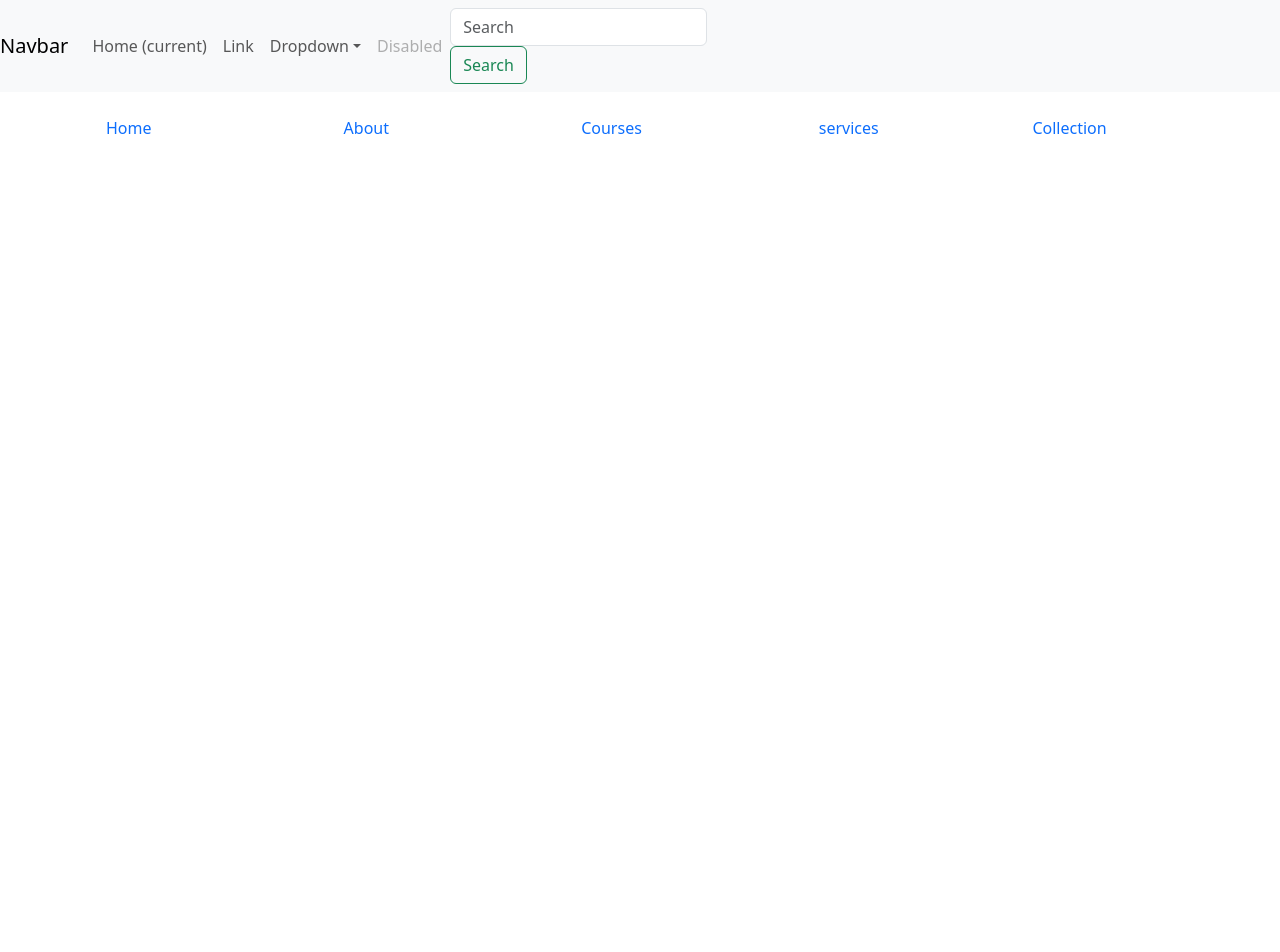
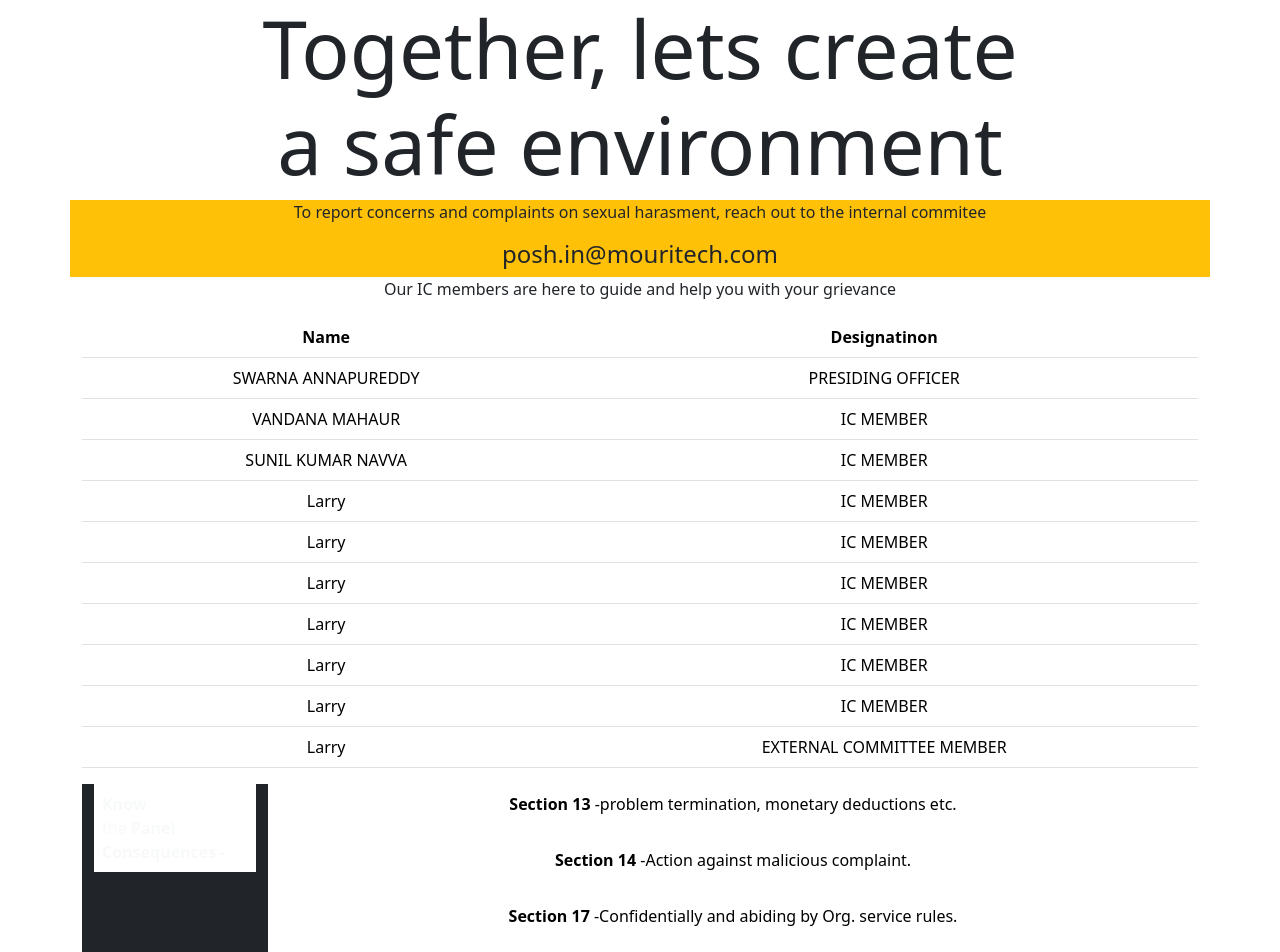
Before and after one commit to reddiprakasht/Mouritech-intern-reddi, a React (Create React App) app in the folder myapp/: page / in a window 1280 px wide. Shown: the top 952 px of the page. Before the commit the page ends 800 px from the top, so only its background shows below. Built offline with nearby package versions, Linux system fonts and the light colour scheme.

Commit message:
day 2709 last commit

```diff
--- a/myapp/package.json
+++ b/myapp/package.json
@@ -8,6 +8,8 @@
     "@testing-library/react": "^13.4.0",
     "@testing-library/user-event": "^13.5.0",
     "bootstrap": "^5.3.3",
+    "jquery": "^3.7.1",
+    "popper.js": "^1.16.1",
     "react": "^18.3.1",
     "react-dom": "^18.3.1",
     "react-router-dom": "^6.26.2",
--- a/myapp/src/App.js
+++ b/myapp/src/App.js
@@ -1,90 +1,90 @@
 
 import { createContext } from "react";
-import "./style.css"
+import "./style.css";
 
-import { BrowserRouter, Routes, Route, Link } from 'react-router-dom'
+import { BrowserRouter, Routes, Route, Link } from 'react-router-dom';
 import AboutRouting2309 from "./Components/AboutRouting2309";
 import CoursesRouting2309 from "./Components/CoursesRouting2309";
 import Servicesroute2309 from "./Components/Servicesroute2309";
 import Collectionrouting2309 from "./Components/Collectionrouting2309";
 import Maincontent2309 from "./Components/Maincontent2309";
+import Task2709mouritech from "./Components/Task2709mouritech";
 
-
-export const context = createContext()
+export const context = createContext();
 
 const App = () => {
+    return (
+      <Task2709mouritech/>
+        // <BrowserRouter>
+        //     <nav className="navbar navbar-expand-lg navbar-light bg-dark">
+        //         <button
+        //             className="navbar-toggler"
+        //             type="button"
+        //             data-bs-toggle="collapse"
+        //             data-bs-target="#navbarSupportedContent"
+        //             aria-controls="navbarSupportedContent"
+        //             aria-expanded="false"
+        //             aria-label="Toggle navigation"
+        //         >
+        //             <span className="navbar-toggler-icon"></span>
+        //         </button>
 
-
-
-    return (
-        <>
-            <BrowserRouter>
-
-            <nav class="navbar navbar-expand-lg navbar-light bg-light">
-  <a class="navbar-brand" href="#">Navbar</a>
-  <button class="navbar-toggler" type="button" data-toggle="collapse" data-target="#navbarSupportedContent" aria-controls="navbarSupportedContent" aria-expanded="false" aria-label="Toggle navigation">
-    <span class="navbar-toggler-icon"></span>
-  </button>
-
-  <div class="collapse navbar-collapse" id="navbarSupportedContent">
-    <ul class="navbar-nav mr-auto">
-      <li class="nav-item active">
-        <a class="nav-link" href="#">Home <span class="sr-only">(current)</span></a>
-      </li>
-      <li class="nav-item">
-        <a class="nav-link" href="#">Link</a>
-      </li>
-      <li class="nav-item dropdown">
-        <a class="nav-link dropdown-toggle" href="#" id="navbarDropdown" role="button" data-toggle="dropdown" aria-haspopup="true" aria-expanded="false">
-          Dropdown
-        </a>
-        <div class="dropdown-menu" aria-labelledby="navbarDropdown">
-          <a class="dropdown-item" href="#">Action</a>
-          <a class="dropdown-item" href="#">Another action</a>
-          <div class="dropdown-divider"></div>
-          <a class="dropdown-item" href="#">Something else here</a>
-        </div>
-      </li>
-      <li class="nav-item">
-        <a class="nav-link disabled" href="#">Disabled</a>
-      </li>
-    </ul>
-    <form class="form-inline my-2 my-lg-0">
-      <input class="form-control mr-sm-2" type="search" placeholder="Search" aria-label="Search"/>
-      <button class="btn btn-outline-success my-2 my-sm-0" type="submit">Search</button>
-    </form>
-  </div>
-</nav>
-                <div className="container mt-4" >
-                    <div className="row">
-                        <Link to='/main' className="text-decoration-none mx-4 col"> Home</Link>
-                        <Link to='/about' className="text-decoration-none mx-4 col">About</Link>
-                        <Link to='/Courses' className="text-decoration-none mx-4 col">Courses</Link>
-                        <Link to='/services' className="text-decoration-none mx-4 col" >services</Link>
-                        <Link to='/collections' className="text-decoration-none col">Collection</Link>
-                    </div>
-
-
-
-
-                    <div className="row">
-                        <div className="col">
-                            <Routes>
-                                <Route path='/main' element={<Maincontent2309 />} />
-                                <Route path='/about' element={<AboutRouting2309 />} />
-                                <Route path='/courses' element={<CoursesRouting2309 />} />
-                                <Route path='/services' element={<Servicesroute2309 />} />
-                                <Route path='/collections' element={<Collectionrouting2309 />} />
-                            </Routes>
-                        </div>
-                    </div>
-
-
-                </div>
-
-            </BrowserRouter>
-
-        </>
+        //         <div className="collapse navbar-collapse" id="navbarSupportedContent">
+        //             <ul className="navbar-nav mr-auto">
+        //                 <li className="nav-item active">
+        //                     <Link to='/main' className="text-decoration-none mx-4 col">Home</Link>
+        //                 </li>
+        //                 <li className="nav-item">
+        //                     <Link to='/about' className="text-decoration-none mx-4 col">About</Link>
+        //                 </li>
+        //                 <li className="nav-item">
+        //                     <Link to='/courses' className="text-decoration-none mx-4 col">Courses</Link>
+        //                 </li>
+        //                 <li className="nav-item">
+        //                     <Link to='/services' className="text-decoration-none mx-4 col">Services</Link>
+        //                 </li>
+        //                 <li className="nav-item">
+        //                     <Link to='/collections' className="text-decoration-none col">Collection</Link>
+        //                 </li>
+        //                 <li className="nav-item dropdown">
+        //                     <Link
+        //                         className="nav-link dropdown-toggle"
+        //                         to="#"
+        //                         id="navbarDropdown"
+        //                         role="button"
+        //                         data-bs-toggle="dropdown"
+        //                         aria-expanded="false"
+        //                     >
+        //                         Dropdown
+        //                     </Link>
+        //                     <ul className="dropdown-menu" aria-labelledby="navbarDropdown">
+        //                         <li><Link className="dropdown-item" to="/courses">Action</Link></li>
+        //                         <li><Link className="dropdown-item" to="/">Another action</Link></li>
+        //                         <li><hr className="dropdown-divider" /></li>
+        //                         <li><Link className="dropdown-item" to="/">Something else here</Link></li>
+        //                     </ul>
+        //                 </li>
+        //             </ul>
+        //             <form className="form-inline my-2 my-lg-0 d-flex justify-content-end">
+        //                 <input className="form-control mr-sm-2" type="search" placeholder="Search" aria-label="Search" />
+        //                 <button className="btn btn-outline-success my-2 my-sm-0" type="submit">Search</button>
+        //             </form>
+        //         </div>
+        //     </nav>
+        //     <div className="container mt-4">
+        //         <div className="row">
+        //             <div className="col">
+        //                 <Routes>
+        //                     <Route path='/main' element={<Maincontent2309 />} />
+        //                     <Route path='/about' element={<AboutRouting2309 />} />
+        //                     <Route path='/courses' element={<CoursesRouting2309 />} />
+        //                     <Route path='/services' element={<Servicesroute2309 />} />
+        //                     <Route path='/collections' element={<Collectionrouting2309 />} />
+        //                 </Routes>
+        //             </div>
+        //         </div>
+        //     </div>
+        // </BrowserRouter>
     );
 };
 
--- /dev/null
+++ b/myapp/src/Components/Task2709mouritech.js
@@ -0,0 +1,134 @@
+import React from 'react'
+
+export default function Task2709mouritech() {
+    return (
+        <>
+            <div className='container text-center'>
+                <div className=' row' >
+                   <h1 className='display-1'> Together, lets create <br /> a safe environment </h1>
+                </div>
+
+                <div className='row bg-warning'>
+                    <p>
+                        To report concerns and complaints on sexual harasment, reach out to the internal commitee
+                    </p>
+                    <br />
+                    <i class="fa-solid fa-envelope"></i> <h4>posh.in@mouritech.com</h4>
+                </div>
+                <div className='row'>
+                    <p>Our IC members are here to guide and help you with your grievance</p>
+                </div>
+
+
+                <table class="table">
+                    <thead>
+                        <tr>
+
+                            <th scope="col">Name</th>
+                            <th scope="col">Designatinon</th>
+                        </tr>
+                    </thead>
+                    <tbody>
+                        <tr>
+                            {/* <th scope="row">1</th> */}
+                            <td>SWARNA ANNAPUREDDY</td>
+                            <td>PRESIDING OFFICER</td>
+
+                        </tr>
+                        <tr>
+                            {/* <th scope="row">2</th> */}
+                            <td>VANDANA MAHAUR</td>
+                            <td>IC MEMBER</td>
+
+                        </tr>
+                        <tr>
+                            {/* <th scope="row">3</th> */}
+                            <td>SUNIL KUMAR NAVVA</td>
+                            <td>IC MEMBER</td>
+
+                        </tr>
+                        <tr>
+                            {/* <th scope="row">4</th> */}
+                            <td>Larry</td>
+                            <td>IC MEMBER</td>
+
+                        </tr>
+                        <tr>
+                            {/* <th scope="row">5</th> */}
+                            <td>Larry</td>
+                            <td>IC MEMBER</td>
+
+                        </tr>
+                        <tr>
+                            {/* <th scope="row">6</th> */}
+                            <td>Larry</td>
+                            <td>IC MEMBER</td>
+
+                        </tr>
+                        <tr>
+                            {/* <th scope="row">7</th> */}
+                            <td>Larry</td>
+                            <td>IC MEMBER</td>
+
+                        </tr>
+                        <tr>
+                            {/* <th scope="row">8</th> */}
+                            <td>Larry</td>
+                            <td>IC MEMBER</td>
+
+                        </tr>
+                        <tr>
+                            {/* <th scope="row">9</th> */}
+                            <td>Larry</td>
+                            <td>IC MEMBER</td>
+
+                        </tr>
+                        <tr>
+                            {/* <th scope="row">10</th> */}
+                            <td>Larry</td>
+                            <td>EXTERNAL COMMITTEE MEMBER</td>
+
+                        </tr>
+
+                    </tbody>
+                </table>
+
+                <div class="container table table-bordered">
+                    <div class="row ">
+                        <div class="col-md-2 text-start bg-dark">
+                           <p className='text-light'>
+                           <strong>Know</strong> <br/> the <strong> Panel <br/> Consequences - </strong>
+                            </p>
+                        </div>
+                        <div class="col-md-10">
+                            <div className='row'>
+                                <p> <strong>Section 13</strong> -problem termination, monetary deductions etc.</p>
+                            </div>
+                            <div className='row'>
+                                <p> <strong>Section 14</strong> -Action against malicious complaint. </p>
+                            </div>
+                            <div className='row'>
+                                <p>  <strong>Section 17</strong> -Confidentially and abiding by Org. service rules. </p>
+                            </div>
+                            <div className='row'>
+                                <p><strong>IPC-Section 345 A</strong> -3 yrs. imprisnment; <br /> </p>
+                                <p><strong>Section 509</strong> - Outragging modesty through words/actions.</p>
+                            </div>
+                        </div>
+                    </div>
+                </div>
+
+                <div>
+                    <h1>
+                        Speak Up. Be Heard.
+                    </h1>
+                </div>
+                <div>
+                    Employee First. Customer Foremost.
+                </div>
+            </div>
+
+
+        </>
+    )
+}
--- a/myapp/src/index.js
+++ b/myapp/src/index.js
@@ -1,6 +1,7 @@
 
 import ReactDOM from 'react-dom/client';
 import "../node_modules/bootstrap/dist/css/bootstrap.css";
+import 'bootstrap/dist/js/bootstrap.bundle.min.js';
 import App from './App';
 
 const root = ReactDOM.createRoot(document.getElementById('root'));
```
Also changed, not shown: 1 other file (tests, documents, lock files or other folders).
